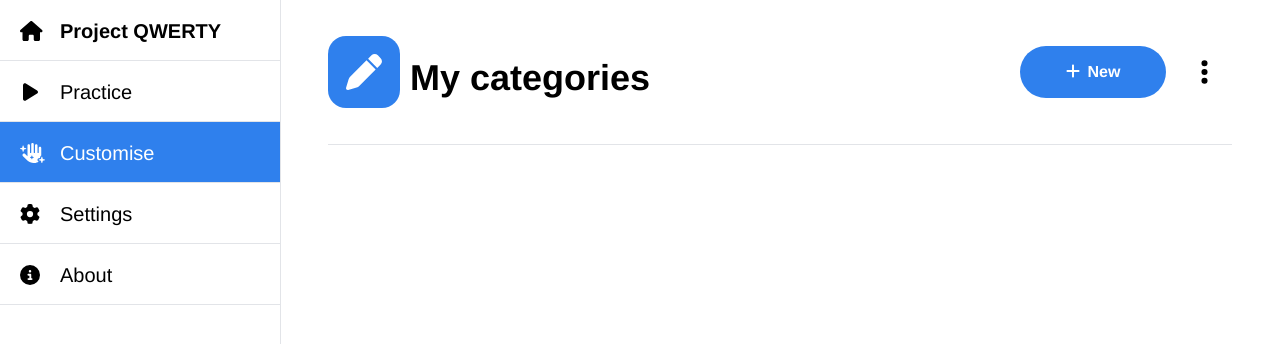
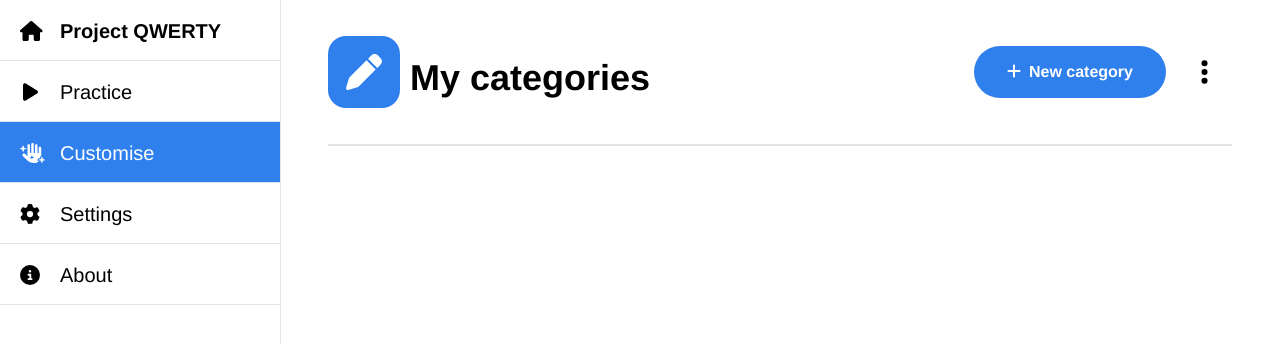
Before and after one commit to project-qwerty/project-qwerty, a Vue app: page /custom-categories in a window 1280 px wide. Shown: the top 344 px of the page. Built offline with nearby package versions, Linux system fonts and the light colour scheme; what @lottiefiles/vue-lottie-player would draw is missing.

Commit message:
add in missing faint horizontal lines

```diff
--- a/src/components/NavPage.vue
+++ b/src/components/NavPage.vue
@@ -259,7 +259,7 @@
 
     .mobile-title,
     .mobile-controls {
-      display: unset;
+      display: block;
     }
   }
 
--- a/src/views/CustomCategoriesPage.vue
+++ b/src/views/CustomCategoriesPage.vue
@@ -11,7 +11,7 @@
     <template #controls>
       <ActionButton
           icon="plus"
-          text="New"
+          text="New category"
           @click="showNewCategoryModal = true" />
 
       <DropdownList
@@ -20,6 +20,8 @@
           ]"
           @click="handleDropdownClick" />
     </template>
+
+    <div class="faint-border-bottom" />
 
     <RowButton
         v-for="(categoryName, index) in getCategories()"
--- a/src/views/CustomCategoryPage.vue
+++ b/src/views/CustomCategoryPage.vue
@@ -33,6 +33,8 @@
     </template>
 
     <div class="faint-border-bottom">
+      <div class="faint-border-bottom" />
+
       <div
           v-for="(word, index) in wordValues"
           :key="index"
```
